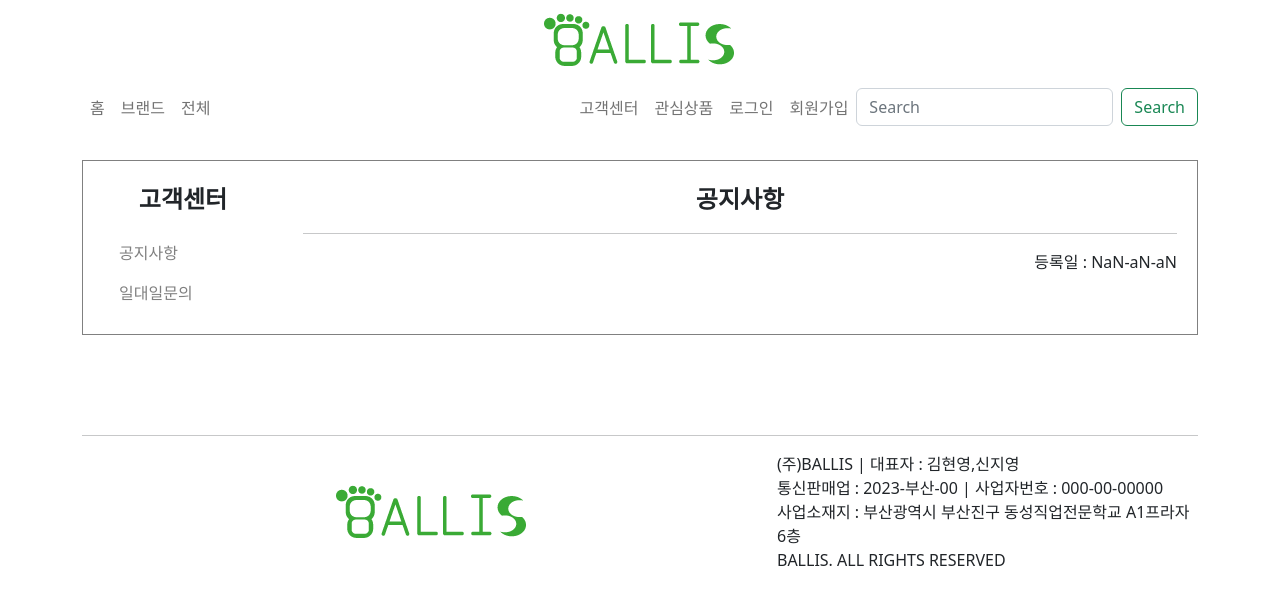
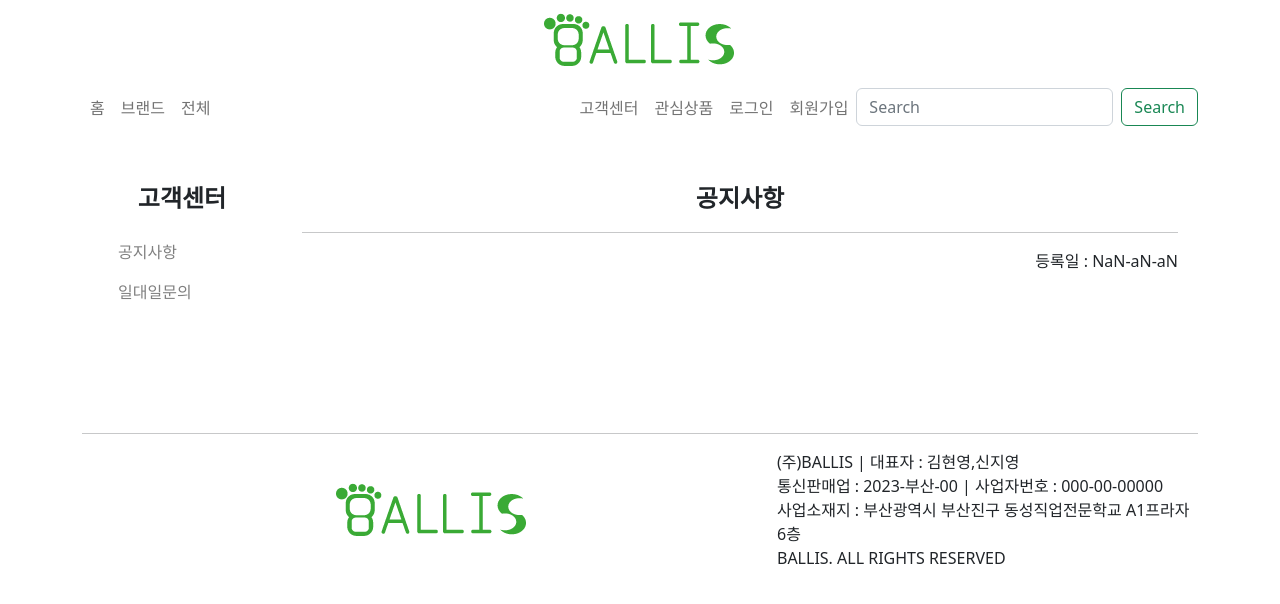
Before and after one commit to sunyoungAn/project_ballis_front, a Vue app: page /notice/content in a window 1280 px wide. Shown: the top 604 px of the page. Built offline with nearby package versions, Linux system fonts and the light colour scheme; no server answers.

Commit message:
공지사항상세페이지에 테두리 삭제
공지사항상세페이지에 테두리 삭제

```diff
--- a/src/views/NoticeContent.vue
+++ b/src/views/NoticeContent.vue
@@ -91,7 +91,7 @@ a:hover{
 section{
    display: grid;
    grid-template-columns: 200px auto;
-   border: 1px solid gray;
+   /* border: 1px solid gray; */
 }
 
 nav {
```
